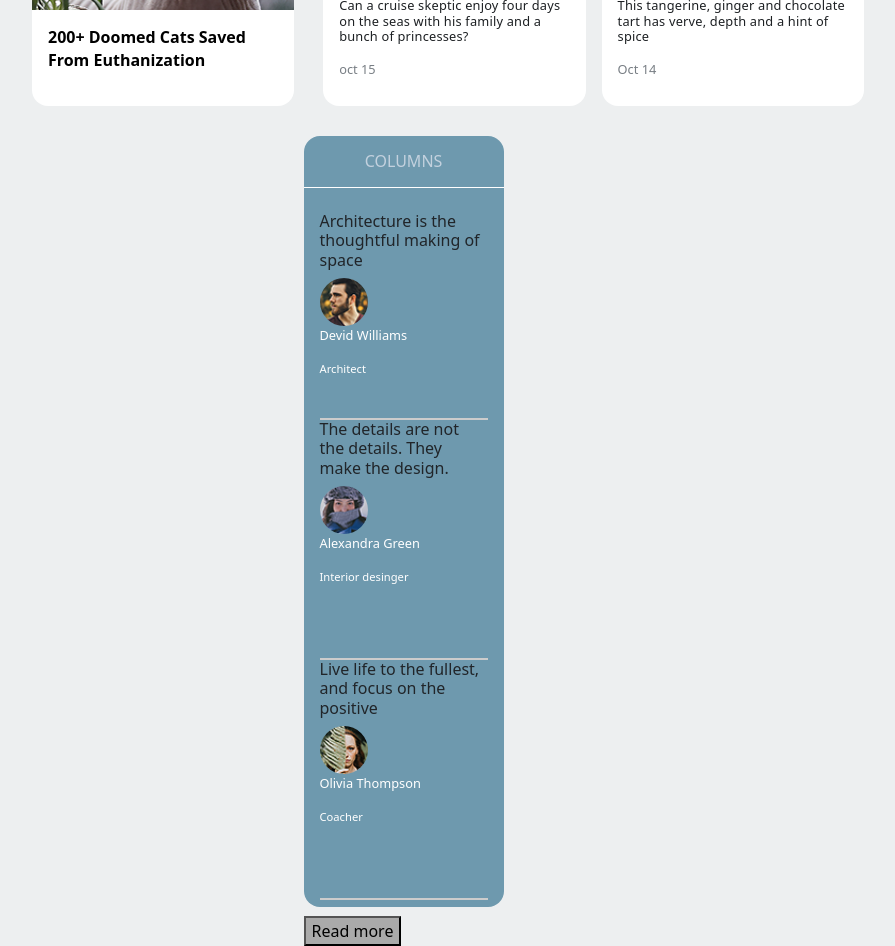
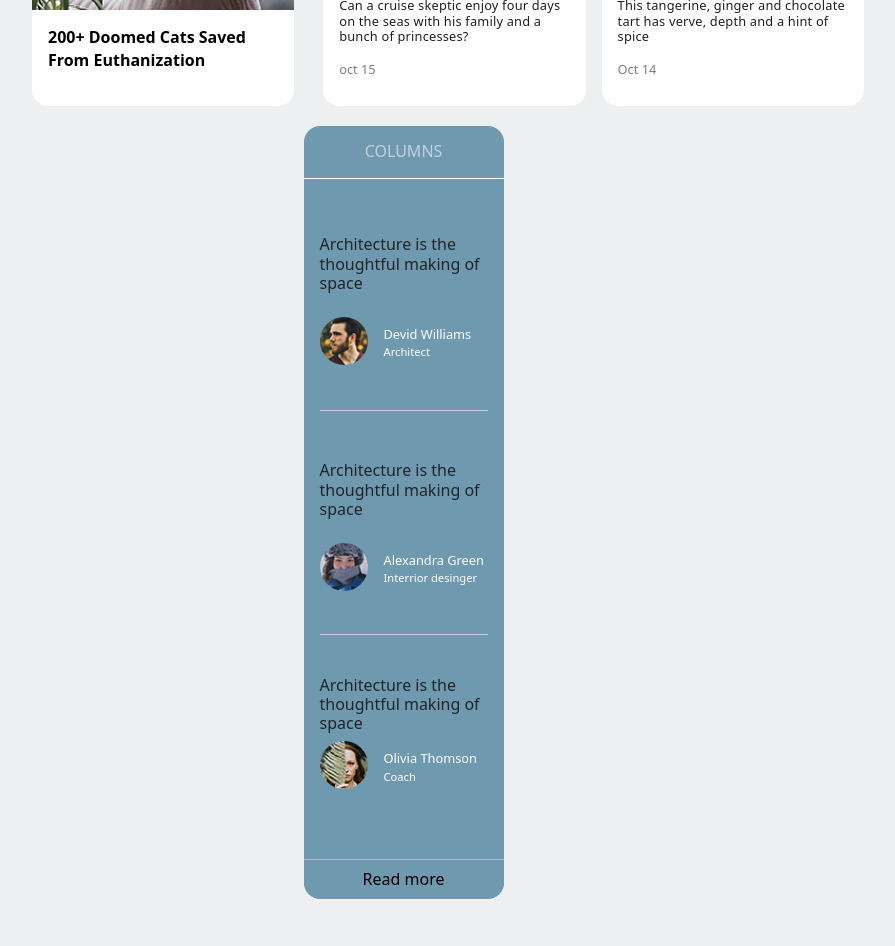
Before and after one commit to Boymirza92/Magazine, a Next.js app: page /components/header/newbies in a window 1280 px wide. Shown: the part 1000-1946 px from the top of the page, without its empty margins (288-1183 px from the left). After the commit the page ends 1899 px from the top, so only its background shows below. Built offline with nearby package versions, Linux system fonts and the light colour scheme.

Commit message:
MessageTwo yakunlandi

```diff
--- a/src/app/components/header/newbies/page.js
+++ b/src/app/components/header/newbies/page.js
@@ -1,8 +1,6 @@
 "use client";
 import React from "react";
 import styled from "styled-components";
-
-// import AutoCar from "../..public/auto.png";
 
 //NEWBIES
 
@@ -78,11 +76,18 @@ const MessageText = styled.div`
     width: 2rem;
     border-radius: 50%;
     margin-right: 1rem;
+
+    &:hover {
+      cursor: pointer;
+      transition: all 0.2s ease;
+      transform: scale(1.3);
+    }
   }
 
   h4 {
     display: inline-block;
-    margin-right: 1rem;
+    margin-right: 0.5rem;
+    margin-top: 1rem;
     font-size: 0.9rem;
     font-weight: 600;
     color: #333;
@@ -95,14 +100,19 @@ const MessageText = styled.div`
   }
   .smsicon {
     width: 1rem;
+    margin-bottom: 0.5rem;
 
+    &:hover {
+      cursor: pointer;
+      transition: all 0.2s ease;
+      transform: scale(1.3);
+    }
   }
 
   p {
     font-size: 0.7rem;
-    padding-top: 0.8rem;
+    padding-top: 1.5rem;
     color: #666;
-
   }
 `;
 
@@ -150,7 +160,12 @@ const Price = styled.div`
   .price {
     width: 2.5rem;
     border-radius: 50%;
-    // margin-left: -5rem;
+    cursor: pointer;
+
+    &:hover {
+      transition: all 0.2s ease;
+      transform: scale(1.1);
+    }
   }
 `;
 const Like = styled.div`
@@ -180,12 +195,26 @@ const Like = styled.div`
     background-color: rgb(205, 219, 187);
     border-radius: 3px;
     margin-top: -1rem;
+
+    &:hover {
+      cursor: pointer;
+      transition: all 0.2s ease;
+      transform: scale(1.1);
+    }
+    }
+
   }
 
   .like {
     width: 1rem;
     height: 1.2rem;
     margin-top: -1.1rem;
+
+    &:hover {
+      cursor: pointer;
+      transition: all 0.2s ease;
+      transform: scale(1.1);
+    }
   }
 `;
 
@@ -205,12 +234,18 @@ const Left = styled.div`
 
 const Cats = styled.div`
   display: flex;
-
   flex-direction: column;
   width: 16.4rem;
   height: 23.1rem;
   background-color: #fff;
   border-radius: 1rem;
+  cursor: pointer;
+
+  &:hover {
+    background-color: #d9dbd9;
+    transition: all 0.2s ease;
+    transform: scale(1.05);
+  }
 
   .cat {
     border-radius: 1rem 1rem 0 0;
@@ -247,6 +282,13 @@ const Cofee = styled.div`
   height: 10.6rem;
   background-color: #fff;
   border-radius: 1rem;
+  cursor: pointer;
+
+  &:hover {
+    background-color: #d9dbd9;
+    transition: all 0.2s ease;
+    transform: scale(1.05);
+  }
 
   h4 {
     gap: 1rem;
@@ -282,6 +324,13 @@ const Manufactura = styled.div`
   height: 10.6rem;
   background-color: #fff;
   border-radius: 1rem;
+  cursor: pointer;
+
+  &:hover {
+    background-color: #d9dbd9;
+    transition: all 0.2s ease;
+    transform: scale(1.05);
+  }
 
   .header {
     letter-spacing: 0.2px;
@@ -316,6 +365,13 @@ const Stressful = styled.div`
   height: 10.6rem;
   background-color: #fff;
   border-radius: 1rem;
+  cursor: pointer;
+
+  &:hover {
+    background-color: #d9dbd9;
+    transition: all 0.2s ease;
+    transform: scale(1.05);
+  }
 
   h4 {
     font-size: 1rem;
@@ -350,6 +406,13 @@ const Lemon = styled.div`
   height: 10.6rem;
   background-color: #fff;
   border-radius: 1rem;
+  cursor: pointer;
+
+  &:hover {
+    background-color: #d9dbd9;
+    transition: all 0.2s ease;
+    transform: scale(1.05);
+  }
 
   h4 {
     font-size: 1rem;
@@ -377,7 +440,7 @@ const Lemon = styled.div`
   }
 `;
 
-const Right = styled.div``;
+// COLUMNS
 
 const Columns = styled.div`
   width: 12.5rem;
@@ -385,6 +448,7 @@ const Columns = styled.div`
   background-color: #6e99ae;
   margin-left: 6.12rem;
   border-radius: 1rem;
+  margin-top: -0.6rem;
 `;
 
 const ColumsHeader = styled.h4`
@@ -400,24 +464,43 @@ const ColumsHeader = styled.h4`
 const Aforizm = styled.div`
   padding: 1rem;
 `;
+// Devid
 
 const Devid = styled.div`
   display: flex;
+  justify-content: center;
   flex-direction: column;
   height: 13rem;
-  border-bottom: 2px solid #ccc;
+  border-bottom: 1px solid #ccc;
 
   h4 {
     font-size: 1rem;
   }
+`;
 
+const InfoDevid = styled.div`
+  display: flex;
+  flex-wrap: wrap;
+  width: 100%;
+  margin-top: 1rem;
+`;
+const DevidImg = styled.div`
   .devid {
     width: 3rem;
     border-radius: 50%;
   }
+`;
+
+const DevidName = styled.div`
+  width: 60%;
+  margin-left: 4rem;
+  margin-top: -2.5rem;
+
   .name {
+    margin: 0rem;
     font-size: 0.8rem;
     color: #fff;
+    width: 6rem;
   }
   .specialist {
     font-size: 0.7rem;
@@ -425,23 +508,47 @@ const Devid = styled.div`
   }
 `;
 
+//ALEXANDRA
+
 const Alexandra = styled.div`
   display: flex;
+  justify-content: center;
+  align-items: center;
   flex-direction: column;
-  height: 15rem;
-  border-bottom: 2px solid #ccc;
+  height: 13rem;
+  border-bottom: 1px solid #ccc;
+  margin-top: 1rem;
 
   h4 {
     font-size: 1rem;
   }
+`;
 
+const InfoAlexandr = styled.div`
+  display: flex;
+  flex-wrap: wrap;
+  width: 100%;
+  margin-top: 1rem;
+`;
+const AlexImg = styled.div`
   .green {
     width: 3rem;
     border-radius: 50%;
   }
+`;
+
+const AlexName = styled.div`
+  width: 70%;
+  height: 3rem;
+  margin-left: 4rem;
+  margin-top: -2.5rem;
+  gap: 0.5rem;
+
   .name {
+    margin: 0rem;
     font-size: 0.8rem;
     color: #fff;
+    width: auto;
   }
   .specialist {
     font-size: 0.7rem;
@@ -449,23 +556,43 @@ const Alexandra = styled.div`
   }
 `;
 
+// OLIVIA
+
 const Olivia = styled.div`
   display: flex;
   flex-direction: column;
-  height: 15rem;
-  border-bottom: 2px solid #ccc;
+  justify-content: center;
+  height: 13rem;
+  // border-bottom: 1px solid #aaa;
 
   h4 {
     font-size: 1rem;
   }
+`;
 
+const InfoOlivia = styled.div`
+  display: flex;
+  flex-wrap: wrap;
+  width: 100%;
+`;
+const OliviImg = styled.div`
   .olivia {
+  disolay-inline-block;
     width: 3rem;
     border-radius: 50%;
   }
+`;
+
+const OliviaName = styled.div`
+  width: 60%;
+  margin-left: 4rem;
+  margin-top: -2.5rem;
+
   .name {
+    margin: 0rem;
     font-size: 0.8rem;
     color: #fff;
+    width: 6rem;
   }
   .specialist {
     font-size: 0.7rem;
@@ -473,11 +600,25 @@ const Olivia = styled.div`
   }
 `;
 
+// BUTTONS
+
 const Buttons = styled.button`
   display: flex;
   justify-content: center;
   align-items: center;
-  background-color: #aaa;
+  width: 100%;
+  height: 2.5rem;
+  background-color: inherit;
+  border: none;
+  border-radius: 0 0 1rem 1rem;
+  border-top: 1px solid #abd;
+
+  &:hover {
+    background-color: #919fa5;
+    animation: 0.3s;
+    color: black;
+    transition: all 0.2s ease;
+  }
 `;
 
 // HTML QISMI
@@ -577,21 +718,39 @@ const New = () => {
         <Aforizm>
           <Devid>
             <h4>Architecture is the thoughtful making of space</h4>
+            <InfoDevid>
+              <DevidImg>
                 <img src="/devid.png" alt="Devid" className="devid" />
+              </DevidImg>
+              <DevidName>
                 <p className="name">Devid Williams</p>
                 <p className="specialist">Architect</p>
+              </DevidName>
+            </InfoDevid>
           </Devid>
           <Alexandra>
-            <h4>The details are not the details. They make the design.</h4>
+            <h4>Architecture is the thoughtful making of space</h4>
+            <InfoAlexandr>
+              <AlexImg>
                 <img src="/green.png" alt="Green" className="green" />
+              </AlexImg>
+              <AlexName>
                 <p className="name">Alexandra Green</p>
-            <p className="specialist">Interior desinger</p>
+                <p className="specialist">Interrior desinger</p>
+              </AlexName>
+            </InfoAlexandr>
           </Alexandra>
           <Olivia>
-            <h4>Live life to the fullest, and focus on the positive</h4>
+            <h4>Architecture is the thoughtful making of space</h4>
+            <InfoOlivia>
+              <OliviImg>
                 <img src="/olivia.png" alt="Olivia" className="olivia" />
-            <p className="name">Olivia Thompson</p>
-            <p className="specialist">Coacher</p>
+              </OliviImg>
+              <OliviaName>
+                <p className="name">Olivia Thomson</p>
+                <p className="specialist">Coach</p>
+              </OliviaName>
+            </InfoOlivia>
           </Olivia>
         </Aforizm>
         <Buttons>Read more</Buttons>
```
Lines whose indentation alone changed are shown as unchanged.
